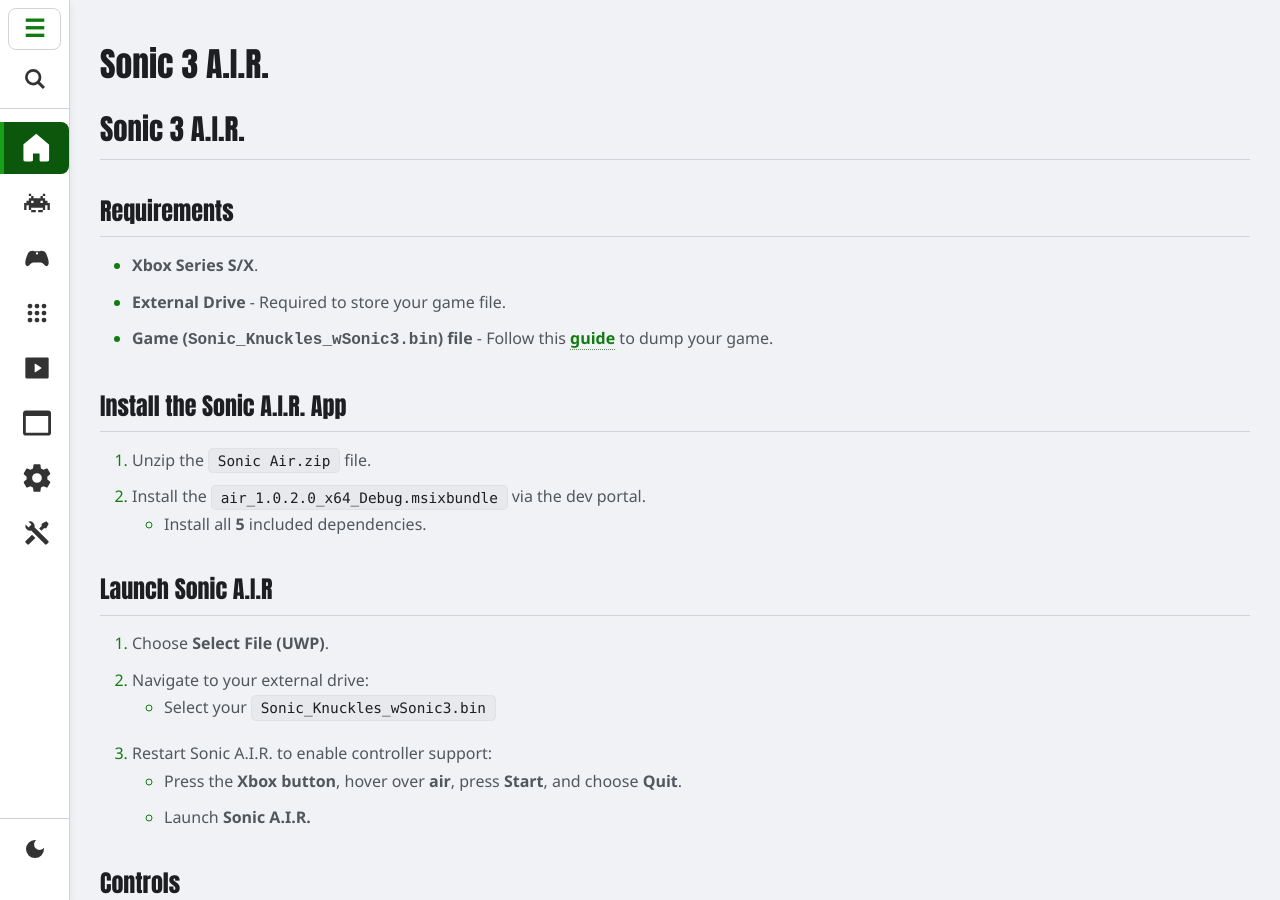
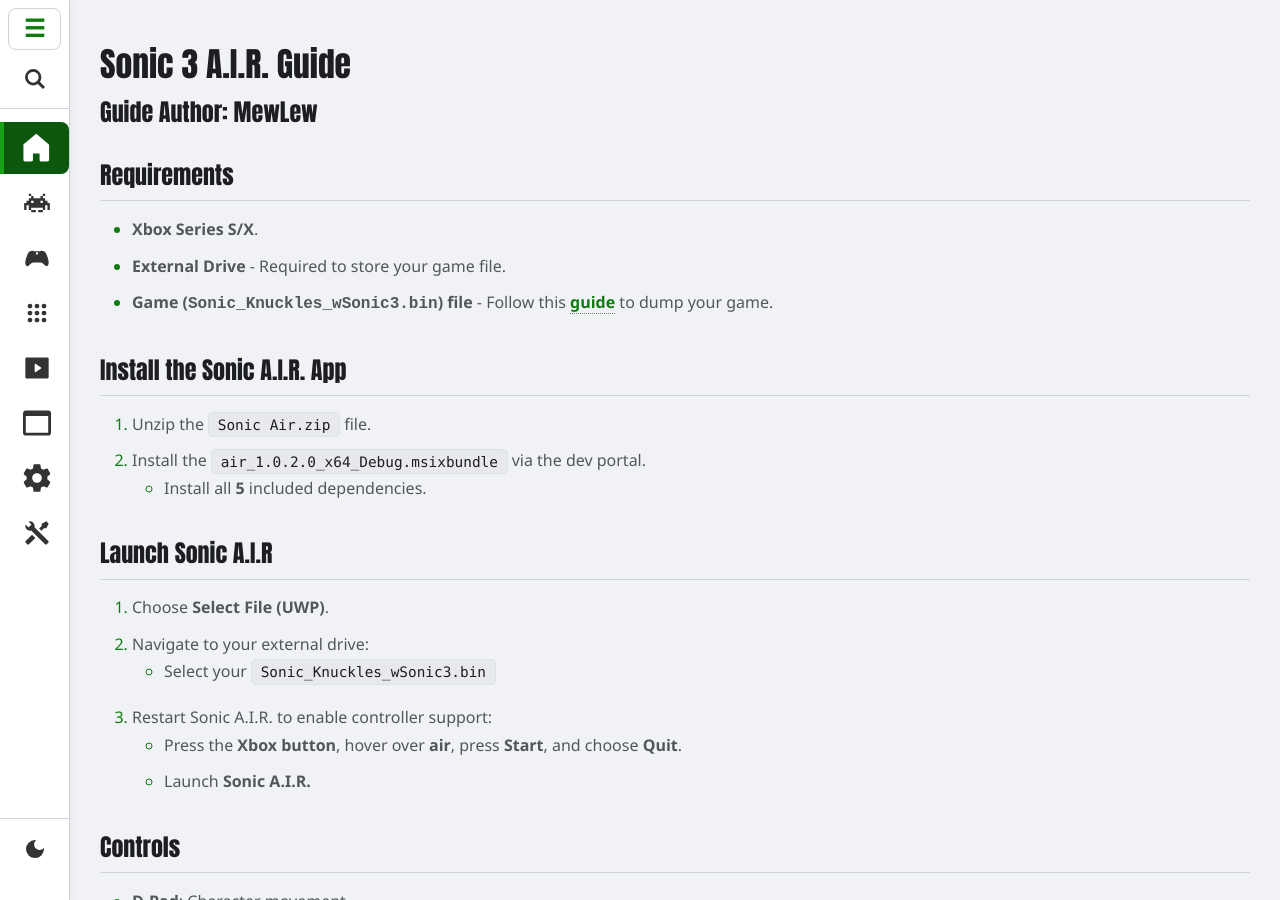
Before and after one commit to EmulationRevival/emulationrevival.github.io, a Jekyll site: the page built from guides/ports/sonic3air.md, in a window 1280 px wide and 900 px high. Built offline with Jekyll 4.4.1, drawn with Linux system fonts in a browser that asks for light colours.

Commit message:
Update sonic3air.md

```diff
--- a/guides/ports/sonic3air.md
+++ b/guides/ports/sonic3air.md
@@ -1,11 +1,10 @@
 ---
 layout: template
-title: "Sonic 3 A.I.R."
+title: "Sonic 3 A.I.R. Guide"
 permalink: /guides/ports/sonic3air-guide/
 description: "A guide for setting up Sonic 3 A.I.R on dev mode."
+author: "MewLew"
 ---
-
-## Sonic 3 A.I.R.
 
 ### Requirements
 - **Xbox Series S/X**.
```
